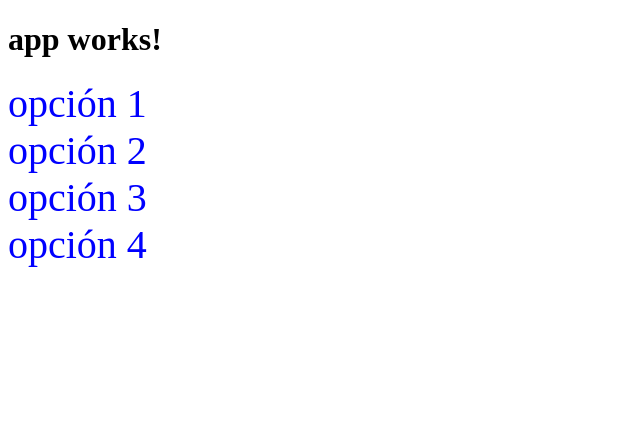
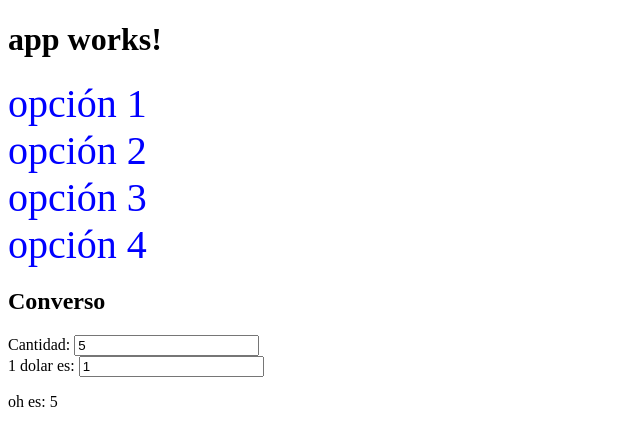
Before and after one commit to JairAviles/angular-2017-q1, an Angular app: page / in a window 1280 px wide. Shown: the top 446 px of the page, without its empty margins (0-640 px from the left). Built offline with nearby package versions, Linux system fonts and the light colour scheme.

Commit message:
add pipe exampe

```diff
--- a/src/app/app.component.html
+++ b/src/app/app.component.html
@@ -5,3 +5,11 @@
   <input-component voto="{{voto.title}}" (addVoto)="addVoto($event)"></input-component>
 </div>
 <h2>{{votacion}}</h2>
+
+<h2>Converso</h2>
+
+<div>Cantidad: <input [(ngModel)]="cantidad" /></div>
+<div>1 dolar es: <input [(ngModel)]="factor" /></div>
+<p>
+  oh es: {{cantidad | conversorPipe:factor }}
+</p>
--- a/src/app/app.component.ts
+++ b/src/app/app.component.ts
@@ -22,4 +22,7 @@
     this.votacion = "usted eligio: " + response;
   }
 
+  cantidad = 5;
+  factor = 1;
+
 }
--- a/src/app/app.module.ts
+++ b/src/app/app.module.ts
@@ -7,10 +7,13 @@
 
 import { InputComponent } from './input/input.component';
 
+import { ConversorPipe } from './pipes/conversor.pipe';
+
 @NgModule({
   declarations: [
     AppComponent,
-    InputComponent
+    InputComponent,
+    ConversorPipe
   ],
   imports: [
     BrowserModule,
--- /dev/null
+++ b/src/app/pipes/conversor.pipe.ts
@@ -0,0 +1,9 @@
+import { Pipe, PipeTransform} from '@angular/core'
+
+@Pipe({ name: 'conversorPipe' })
+export class ConversorPipe implements PipeTransform {
+    transform(value:number, exponent:string):number {
+        let exp = parseFloat(exponent);
+        return (isNaN(value) ? 1 : value) * (isNaN(exp) ? 1 : exp);
+    }
+}
```
Also changed, not shown: 1 other file (tests, documents, lock files or other folders).
